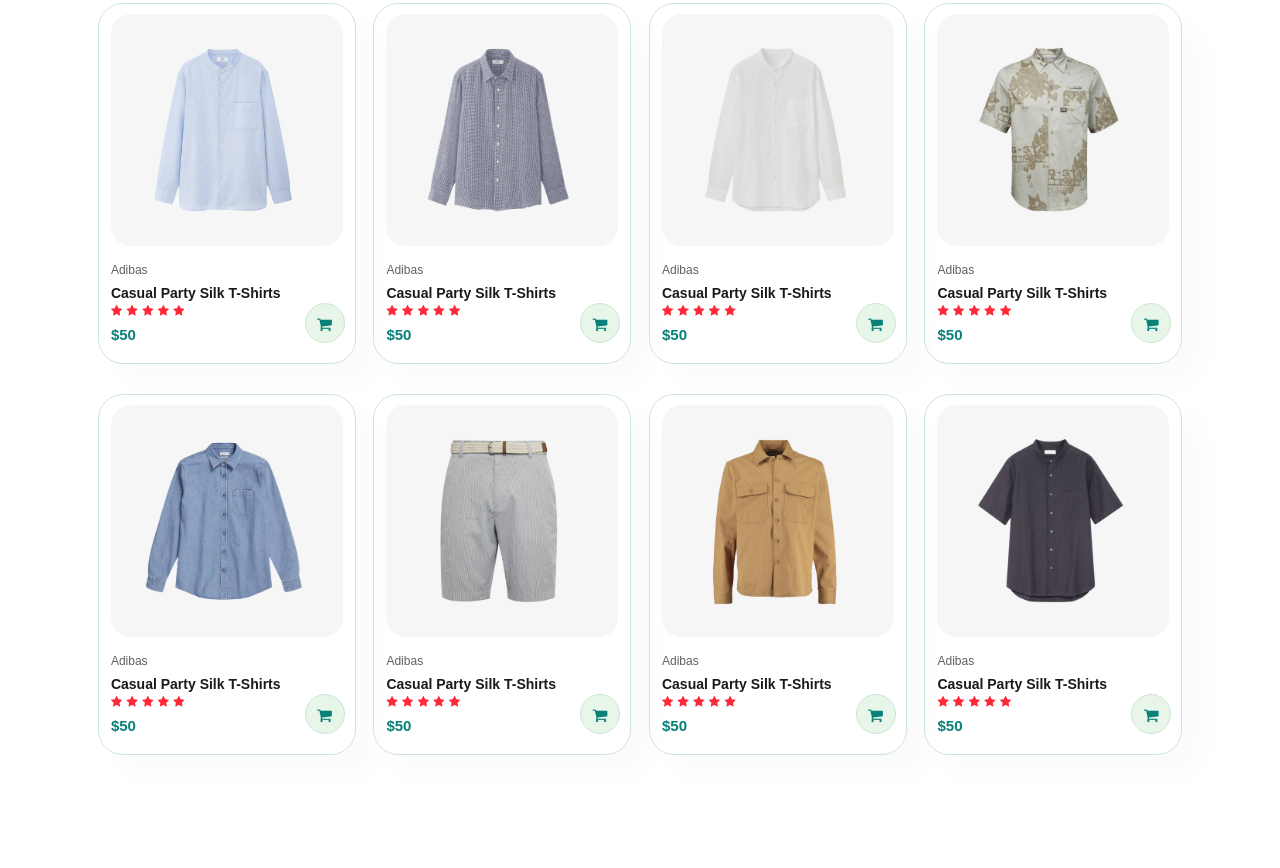
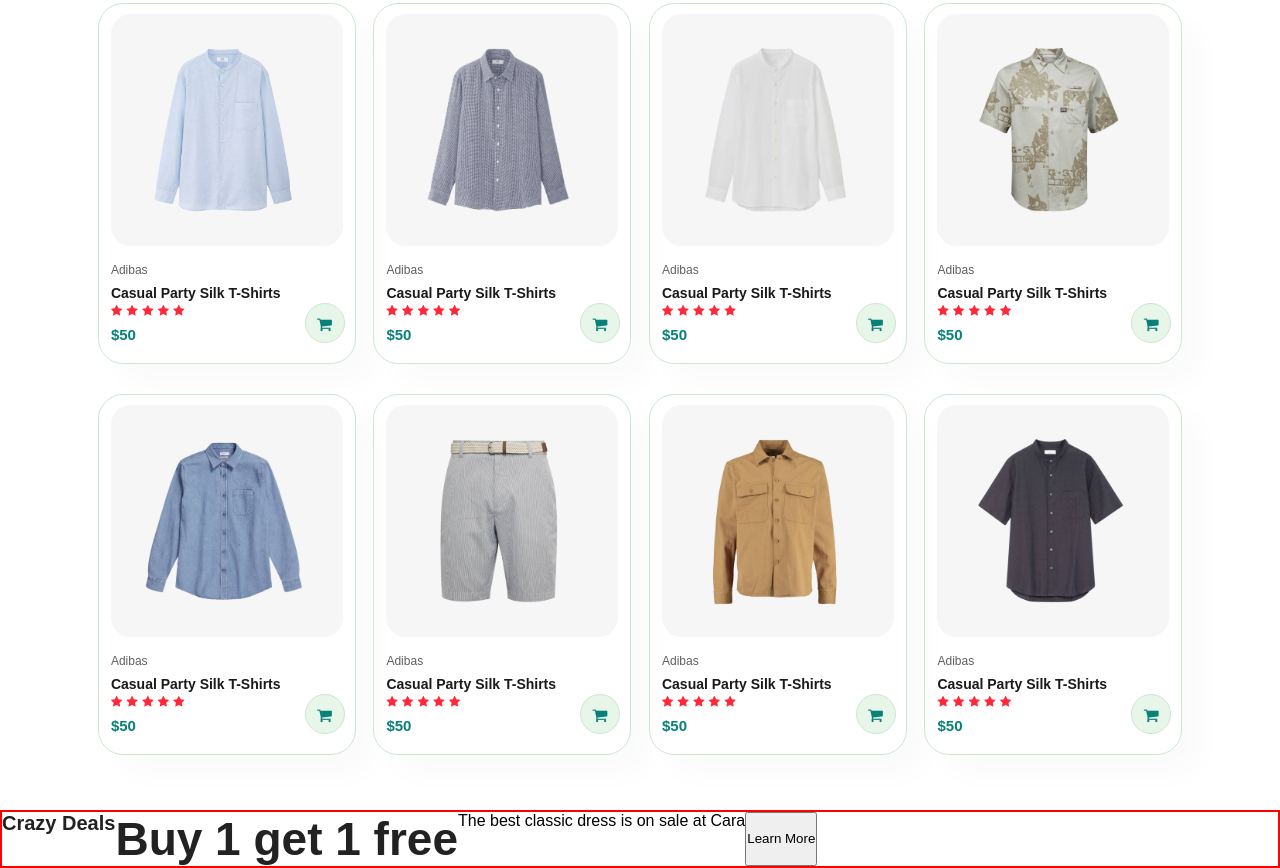
Before and after one commit to Bhaskar365/JS_Ecommerce_Application, a plain HTML site: page index.html in a window 1280 px wide. Shown: the part 2636-3504 px from the top of the page. Before the commit the page ends 3446 px from the top, so only its background shows below. Drawn offline with Linux system fonts and the light colour scheme.

Commit message:
new blcok

```diff
--- a/index.css
+++ b/index.css
@@ -308,3 +308,8 @@ button.normal{
     background:#088178;
     color:#fff;
 }
+
+.sm-banner .banner-box {
+    border:2px solid red;
+    display: flex;
+}
--- a/index.html
+++ b/index.html
@@ -337,6 +337,15 @@
             </div>
         </section>
 
+        <section class="sm-banner" class="section-p1">
+            <div class="banner-box">
+                <h4>Crazy Deals</h4>
+                <h2>Buy 1 get 1 free</h2>
+                <span>The best classic dress is on sale at Cara</span>
+                <button>Learn More</button>
+            </div>
+        </section>
+
         <script src="index.js"></script>
     </body>
 </html>
```
